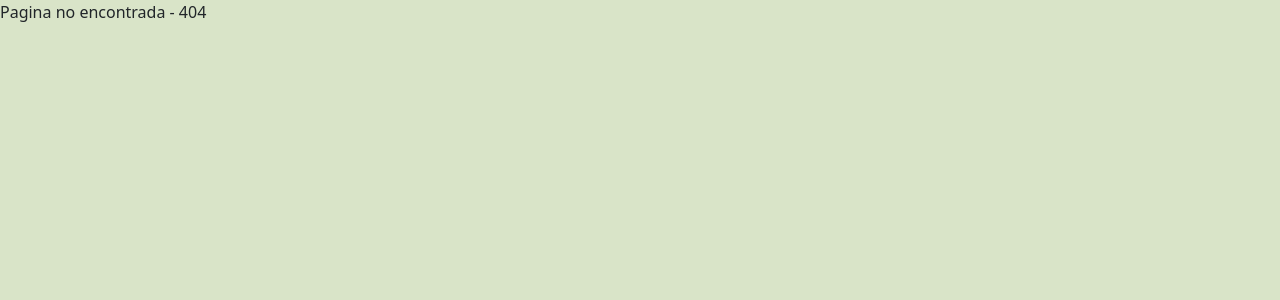
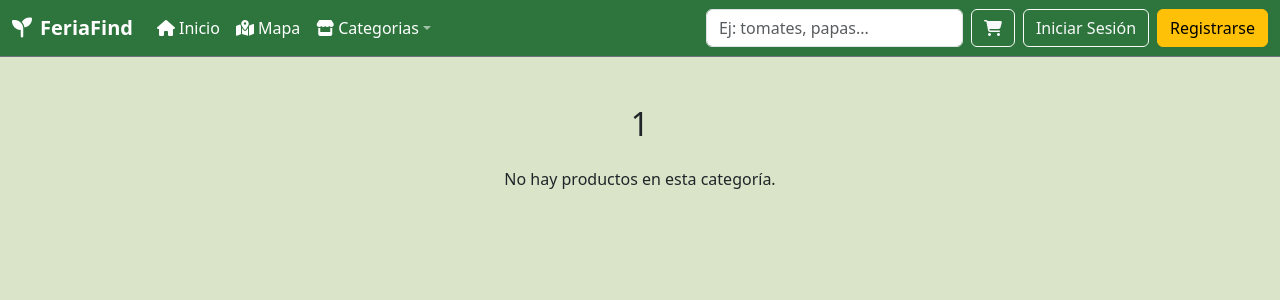
Before and after one commit to JaimeHernandezAlvarez/ProyectoFeriaFindFullstack, a React (Vite) app: page /categorias/1 in a window 1280 px wide. Before the commit this address had no page. Shown: the top 300 px of the page. Built offline with nearby package versions, Linux system fonts and the light colour scheme.

Commit message:
arreglar categoria

```diff
--- /dev/null
+++ b/src/pages/productoComponents/CategoriaPage.tsx
@@ -0,0 +1,103 @@
+import { useEffect, useState } from "react";
+import { useParams } from "react-router-dom";
+import { getProductos } from "../../actions";
+import { CardComponent } from "../productosComponents/CardComponent";
+import type { ProductoProps } from "../../interfaces/productos.interfaces";
+import { NavBar } from "../sharedComponents/NavBar";
+
+const mapSlugToCategoria = (slug?: string) => {
+  if (!slug) return "";
+  switch (slug.toLowerCase()) {
+    case "frutas":
+      return "Fruta";
+    case "verduras":
+      return "Verdura";
+    case "otros":
+      return "Otros";
+    default:
+      return slug;
+  }
+};
+
+export const CategoriaPage = () => {
+  const { nombreCategoria } = useParams<{ nombreCategoria: string }>();
+
+  const [productosCategoria, setProductosCategoria] = useState<ProductoProps[]>([]);
+  const [productosFiltrados, setProductosFiltrados] = useState<ProductoProps[]>([]);
+  const [loading, setLoading] = useState(true);
+
+  // cargar productos de esa categoría
+  useEffect(() => {
+    const fetchData = async () => {
+      try {
+        const data = await getProductos();
+        const todos = data.productos;
+
+        const categoriaReal = mapSlugToCategoria(nombreCategoria);
+        const filtrados = todos.filter(
+          (p) => p.categoria.toLowerCase() === categoriaReal.toLowerCase()
+        );
+
+        setProductosCategoria(filtrados);
+        setProductosFiltrados(filtrados);
+      } catch (error) {
+        console.error("Error cargando productos por categoría:", error);
+      } finally {
+        setLoading(false);
+      }
+    };
+
+    fetchData();
+  }, [nombreCategoria]);
+
+  // búsqueda dentro de la categoría
+  const handleSearch = (query: string) => {
+    const limpio = query.trim().toLowerCase();
+    if (limpio.length === 0) {
+      setProductosFiltrados(productosCategoria);
+      return;
+    }
+
+    const filtrados = productosCategoria.filter((p) =>
+      p.nombre.toLowerCase().includes(limpio)
+    );
+    setProductosFiltrados(filtrados);
+  };
+
+  if (loading) {
+    return (
+      <div
+        className="d-flex vh-100 justify-content-center align-items-center"
+        style={{ backgroundColor: "#D9E4C8" }}
+      >
+        <div className="text-center">
+          <div className="spinner-border text-success" role="status">
+            <span className="visually-hidden">Cargando...</span>
+          </div>
+          <p className="mt-2 mb-0">Cargando productos...</p>
+        </div>
+      </div>
+    );
+  }
+
+  const titulo =
+    nombreCategoria ? mapSlugToCategoria(nombreCategoria).toUpperCase() : "CATEGORÍA";
+
+  return (
+    <div style={{ backgroundColor: "#D9E4C8", minHeight: "100vh" }}>
+      <NavBar onQuery={handleSearch} />
+
+      <div className="container py-5">
+        <h2 className="mb-4 text-center">{titulo}</h2>
+
+        {productosFiltrados.length === 0 ? (
+          <p className="text-center">No hay productos en esta categoría.</p>
+        ) : (
+          <div className="row">
+            <CardComponent productos={productosFiltrados} />
+          </div>
+        )}
+      </div>
+    </div>
+  );
+};
```
Also changed, not shown: src/routes/AppRoutes.tsx (+21 -16 lines).
